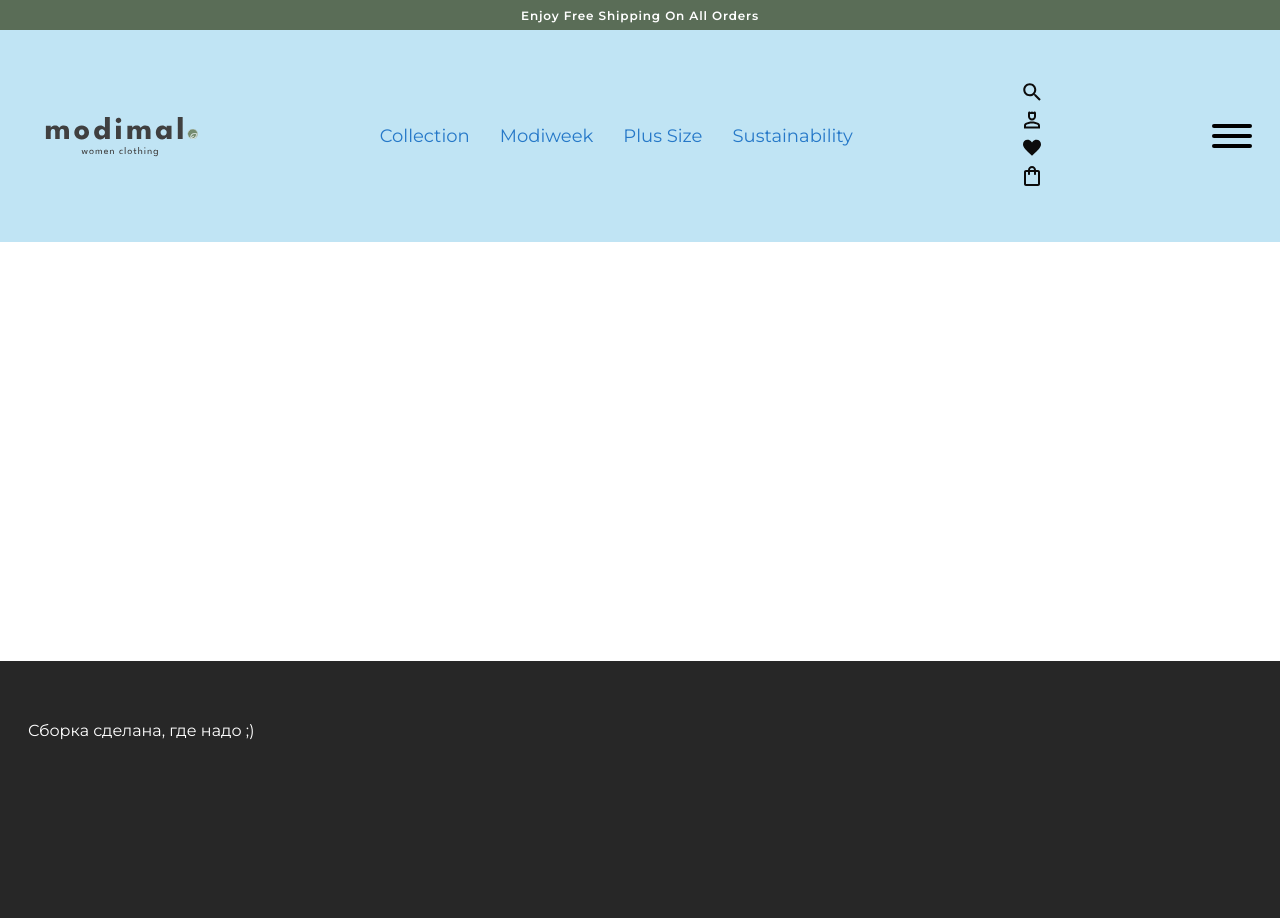
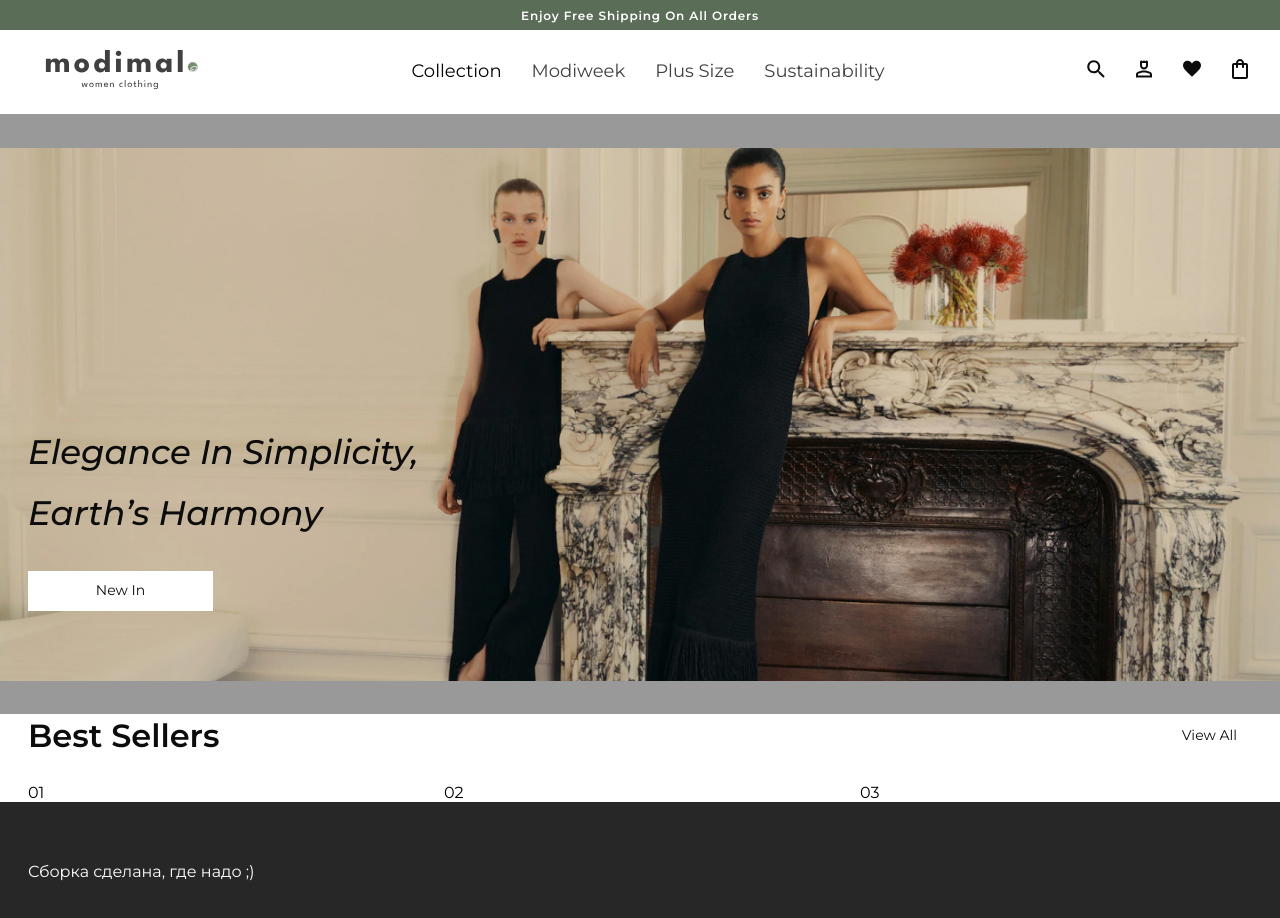
Before and after one commit to bgocean/modimal, a website with bundled scripts: page src/html/index.html in a window 1280 px wide. Before the commit the page ends 800 px from the top, so only its background shows below. Built offline with nearby package versions, Linux system fonts and the light colour scheme; files whose address does not match are found by name.

Commit message:
add best

```diff
--- /dev/null
+++ b/src/html/blocks/best.html
@@ -0,0 +1,19 @@
+<section class="best">
+
+    <div class="container">
+        <div class="best__title-wrapper">
+            <h2 class="best__title title">Best Sellers</h2>
+            <div class="best__link">
+                <a href="#!" class="btn btn--small">View All</a>
+            </div>
+        </div>
+
+
+
+        <div class="best__cards">
+            <article>01</article>
+            <article>02</article>
+            <article>03</article>
+        </div>
+    </div>
+</section>
--- a/src/html/blocks/header.html
+++ b/src/html/blocks/header.html
@@ -50,9 +50,13 @@
         </ul>
       </div>
 
-      <button class="mobile-nav-btn">
-        <div class="nav-icon"></div>
-      </button>
+      <div class="header__nav-btn">
+        <button class="mobile-nav-btn">
+          <div class="nav-icon"></div>
+        </button>
+      </div>
+
+
     </div>
   </div>
 </header>
--- /dev/null
+++ b/src/html/blocks/hero.html
@@ -0,0 +1,8 @@
+<section class="hero">
+  <div class="container">
+    <div class="hero__content">
+      <h1 class="hero__title">Elegance in simplicity, Earth’s harmony</h1>
+      <a href="#!" class="btn">New In</a>
+    </div>
+  </div>
+</section>
--- a/src/html/index.html
+++ b/src/html/index.html
@@ -1,6 +1,5 @@
 <!DOCTYPE html>
 <html lang="en">
-
   <head>
     <meta charset="UTF-8" />
     <meta http-equiv="X-UA-Compatible" content="IE=edge" />
@@ -8,18 +7,22 @@
     <title>Modimal</title>
     <link rel="stylesheet" href="./css/main.css" />
 
-	<link rel="icon" type="image/x-icon" href="./img/favicons/favicon.svg">
-	<link rel="apple-touch-icon" sizes="180x180" href="./img/favicons/apple-touch-icon.png">
+    <link rel="icon" type="image/x-icon" href="./img/favicons/favicon.svg" />
+    <link
+      rel="apple-touch-icon"
+      sizes="180x180"
+      href="./img/favicons/apple-touch-icon.png"
+    />
   </head>
 
   <body>
     @@include('blocks/top-info.html')
 	@@include('blocks/header.html')
-	<main class="docs">
-
+    <main class="main">
+      @@include('blocks/hero.html')
+	  @@include('blocks/best.html')
     </main>
     @@include('blocks/footer.html')
     <script src="./js/index.bundle.js"></script>
   </body>
-
 </html>
--- /dev/null
+++ b/src/scss/blocks/_account.scss
@@ -0,0 +1,13 @@
+.account {
+  display: flex;
+  align-items: center;
+  gap: 24px;
+}
+
+a {
+  display: inline-block;
+  transition: all 0.2s ease-in;
+  &:hover {
+    background: var(--neutral-grayededed);
+  }
+}
--- /dev/null
+++ b/src/scss/blocks/_best.scss
@@ -0,0 +1,17 @@
+.best {
+}
+
+.best__title-wrapper {
+  margin-bottom: 24px;
+  display: flex;
+  justify-content: space-between;
+  align-items: center;
+}
+
+.best__cards {
+  display: grid;
+  grid-template-columns: repeat(3, 1fr);
+  gap: 24px;
+}
+
+// 1.29.15
--- /dev/null
+++ b/src/scss/blocks/_btn.scss
@@ -0,0 +1,23 @@
+.btn,
+a.btn {
+  display: inline-block;
+  padding: 8px;
+  min-width: 185px;
+  height: 40px;
+
+  background: var(--white);
+
+  font-family: var(--font-family);
+  font-weight: 400;
+  font-size: 14px;
+  line-height: 171%;
+  text-transform: capitalize;
+  text-align: center;
+  color: var(--black);
+
+  &--small{
+    min-width: unset;
+    padding-left: 15px;
+    padding-right: 15px;
+  }
+}
--- a/src/scss/blocks/_header.scss
+++ b/src/scss/blocks/_header.scss
@@ -1,6 +1,5 @@
 .header {
-	background-color: #c0e4f4;
-	padding: 50px 0;
+    padding: 16px 0 18px;
 
   &__row {
     display: flex;
@@ -9,8 +8,19 @@
   }
 }
 
+.header__logo {
+	flex-shrink: 0;
+}
+
 .header__nav {
-	@include tablet {
+}
+
+.header__account {
+}
+
+.account {
+}
+
+.header__nav-btn {
   display: none;
 }
-}
--- /dev/null
+++ b/src/scss/blocks/_hero.scss
@@ -0,0 +1,39 @@
+.hero {
+  height: 600px; // bgim
+  padding-bottom: 103px;
+
+  background-color: #999;
+  background-image: url("./../../img/hero/hero.jpg");
+  background-position: center center; /* x y */
+  background-size: contain;
+  background-repeat: no-repeat;
+
+  // imageBG
+  @include mediaBg() {
+    background-image: url("./../../img/hero/hero@2x.jpg");
+  }
+
+  .container {
+    height: 100%;
+  }
+}
+
+.hero__content {
+  height: 100%;
+  display: flex;
+  flex-direction: column;
+  justify-content: flex-end;
+  align-items: flex-start;
+  gap: 27px;
+}
+
+.hero__title {
+  max-width: 494px;
+  font-family: var(--font-family);
+  font-style: italic;
+  font-weight: 500;
+  font-size: 34px;
+  line-height: 180%;
+  text-transform: capitalize;
+  color: var(--black);
+}
--- a/src/scss/blocks/_nav.scss
+++ b/src/scss/blocks/_nav.scss
@@ -1,11 +1,22 @@
-.header__nav {
+.nav {
+  font-family: var(--font-family);
+  font-weight: 400;
+  font-size: 18px;
+  line-height: 180%;
+  text-transform: capitalize;
+  text-align: center;
+  color: var(--neutral-gray404040);
 }
-.nav {
-	font-size: 18px;
+
+.nav__list {
+  display: flex;
+  column-gap: 30px;
+
+  a {
+    color: var(--neutral-gray404040);
+  }
+
+  a.active {
+    color: #000;
+  }
 }
-.nav__list {
-	display: flex;
-	column-gap: 30px;
-}
-.active {
-}
--- a/src/scss/blocks/_titles.scss
+++ b/src/scss/blocks/_titles.scss
@@ -1,3 +1,12 @@
+.title {
+  font-family: var(--font-family);
+  font-weight: 600;
+  font-size: 32px;
+  line-height: 140%;
+  text-transform: capitalize;
+  color: var(--black);
+}
+
 .title-1 {
   margin: 1em 0 0.5em;
   font-size: 38px;
```
Also changed, not shown: build/css/main.css, build/docs.html, build/img/svgsprite/stack/sprite.stack.html, build/index.html. Lines whose indentation alone changed are shown as unchanged.
